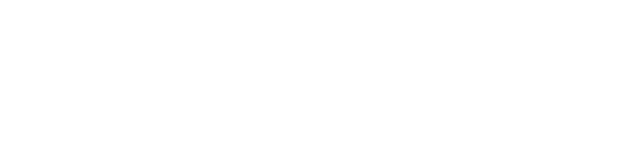
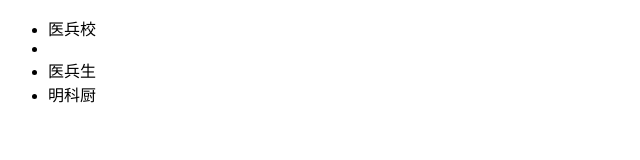
Before and after one commit to wangkaiwd/webLearn, a plain HTML site: page javaScript/JavaScript基础练习题/02 搜集的练习题/demo08.html in a window 1280 px wide. Shown: the whole page, without its empty margins (0-640 px from the left). Drawn offline with Linux system fonts and the light colour scheme.

Commit message:
字测题

```diff
--- a/javaScript/JavaScript基础练习题/02 搜集的练习题/demo08.html
+++ b/javaScript/JavaScript基础练习题/02 搜集的练习题/demo08.html
@@ -9,8 +9,45 @@
 </head>
 
 <body>
+  <div class="container">
+    <ul>
+
+    </ul>
+  </div>
   <script>
-
+    const info = [
+      { id: 1, name: '医生;特种兵;学校;', aliase: '医;兵;校;' },
+      { id: 2, name: '', aliase: '' },
+      { id: 3, name: '医生;特种兵;学生;', aliase: '医;兵;生;' },
+      { id: 4, name: '发明家;科学家;厨师;', aliase: '明;科;厨;' },
+    ]
+    // 涉及内容：数组和字符串操作
+    // 业务需求：定义一个转换函数，将对应的别名显示到页面，鼠标悬浮时在提示框中显示全称
+    //          细节要求：不传别名时，别名默认为name字段每一项的第一个字
+    function transformName(name = "", aliase) {
+      const nameLen = name.length;
+      const nameArr = name.slice(0, nameLen - 1).split(";");
+      const firstFontArr = nameArr.map(item => item.charAt(0))
+      const aliaseArr = (aliase ? aliase.slice(0, aliase.length - 1).split(";") : firstFontArr);
+      const ul = document.getElementsByTagName('ul')[0];
+      const li = document.createElement('li');
+      aliaseArr.map((item, i) => {
+        const span = document.createElement("span");
+        span.innerHTML = item;
+        span.title = nameArr[i];
+        li.appendChild(span);
+      })
+      ul.appendChild(li);
+    }
+    info.map(item => transformName(item.name, item.aliase))
+    // 细节知识
+    // var str = ""
+    // 参数为负数：表示从原数组中的倒数第几个进行截取 slice(-2,-1) // 从倒数第二个截取到倒数第一个，不包含倒数第一个，即只截取倒数第二个
+    // str.slice(0,-1)  // ""
+    // str.split(";")  // [""]
+    // [""].slice(0,-1) // []
+    // var str = '1234';
+    // str.slice(0,0); // ""
   </script>
 </body>
 
```
